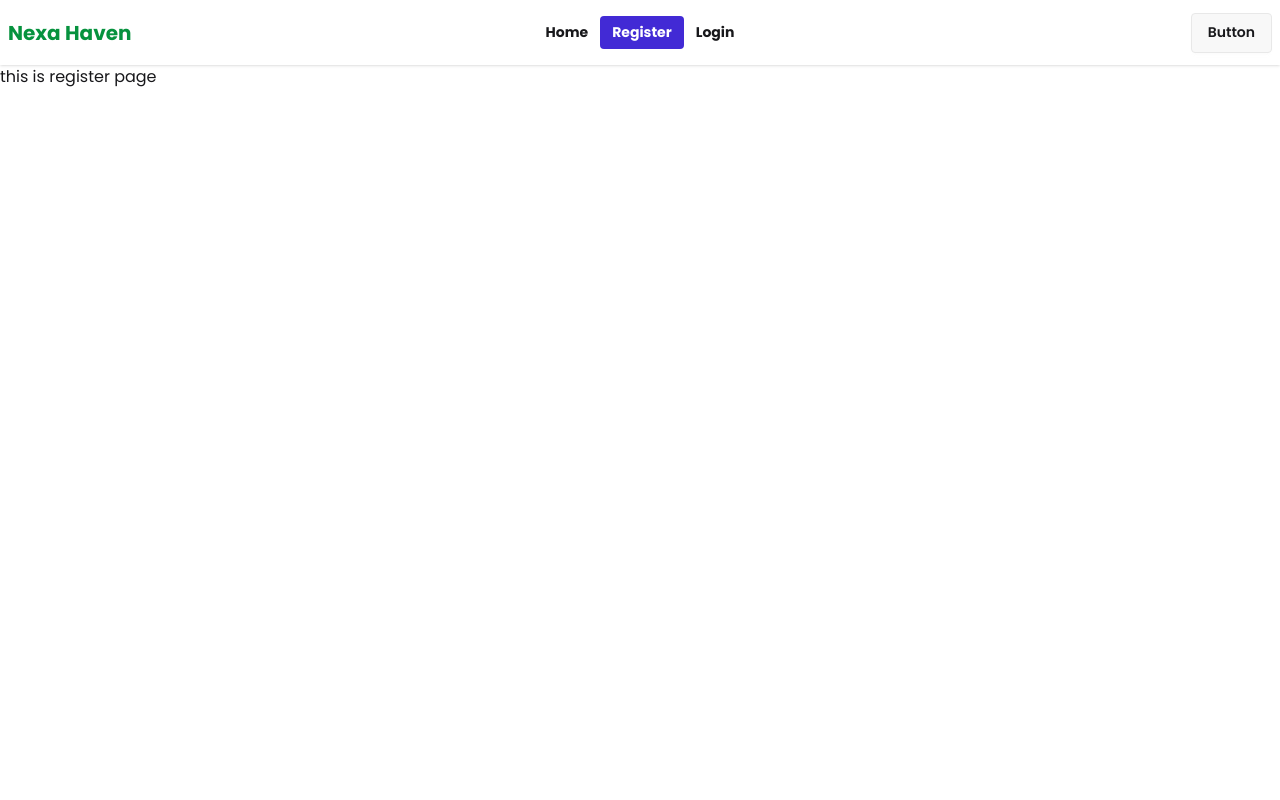
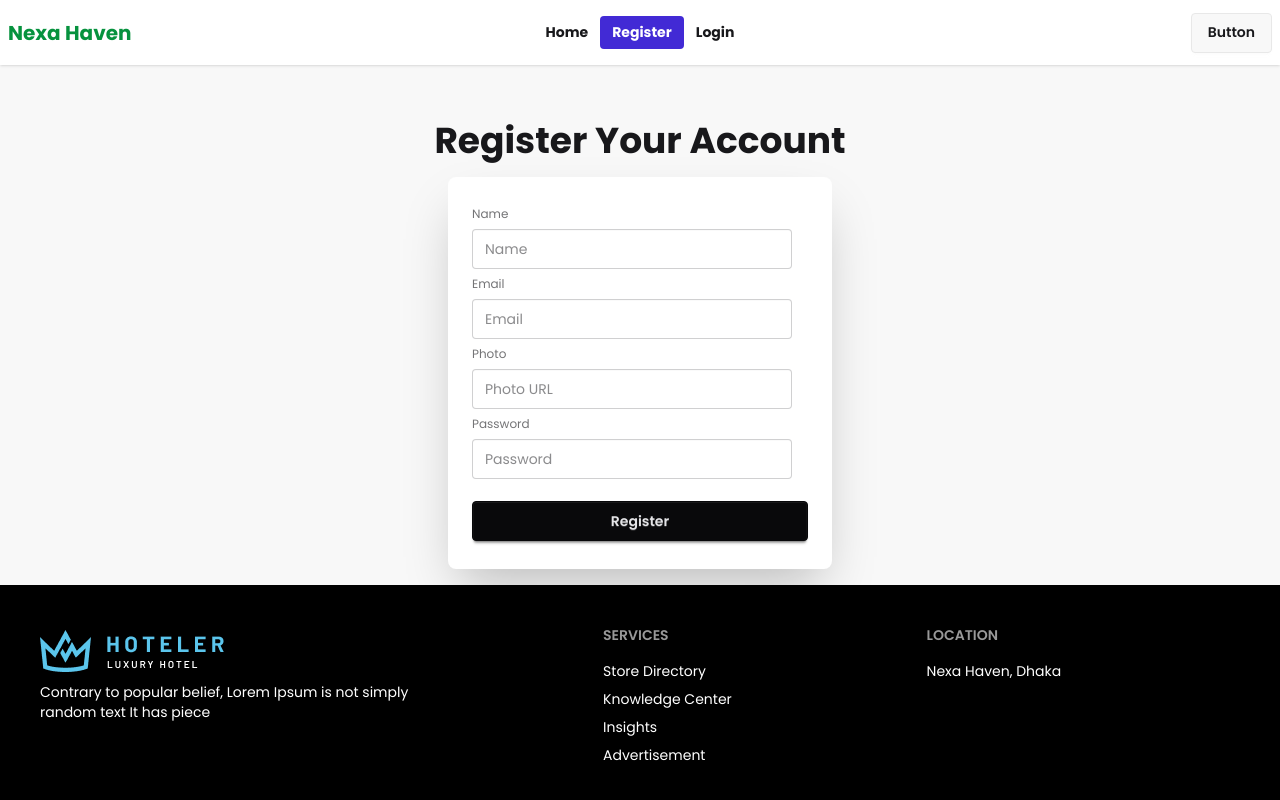
Before and after one commit to shahadat500441/react_nexa_haven_hotel_project, a React (Vite) app: page /register in a window 1280 px wide. Shown: the top 800 px of the page. Built offline with nearby package versions, Linux system fonts and the light colour scheme.

Commit message:
register and login feature added

```diff
--- a/package.json
+++ b/package.json
@@ -11,6 +11,7 @@
   },
   "dependencies": {
     "@tailwindcss/vite": "^4.1.11",
+    "firebase": "^11.10.0",
     "react": "^19.1.0",
     "react-dom": "^19.1.0",
     "react-router-dom": "^7.6.3",
--- /dev/null
+++ b/src/AuthProvider/AuthProvider.jsx
@@ -0,0 +1,33 @@
+import {createContext} from 'react';
+
+import {  createUserWithEmailAndPassword,
+    signInWithEmailAndPassword
+ } from "firebase/auth";
+import auth from './../firebase/firebase.config';
+
+
+export const AuthContext = createContext(null)
+const AuthProvider = ({children}) => {
+
+    const createUser = (email,password)=>{
+        return createUserWithEmailAndPassword(auth,email,password)
+
+    }
+
+    const loginUser = (email,password)=>{
+        return signInWithEmailAndPassword(auth,email,password)
+    }
+
+    const authInfo = {
+        createUser,
+        loginUser
+
+    }
+    return (
+        <AuthContext.Provider value={authInfo}>
+            {children}
+        </AuthContext.Provider>
+    );
+};
+
+export default AuthProvider;
--- /dev/null
+++ b/src/components/Footer.jsx
@@ -0,0 +1,33 @@
+import React from 'react';
+import footerLogo from "../assets/logo-ski.png"
+const Footer = () => {
+    return (
+        <footer className="footer sm:footer-horizontal bg-black text-base-content p-10">
+  <aside>
+    <img src={footerLogo} alt="" />
+    <p className="text-white">
+   Contrary to popular belief, Lorem Ipsum is not simply
+      <br />
+     random text It has piece
+    </p>
+  </aside>
+  <nav className="text-white">
+    <h6 className="footer-title ">Services</h6>
+    <a className="link link-hover">Store Directory</a>
+    <a className="link link-hover">Knowledge Center</a>
+    <a className="link link-hover">Insights</a>
+    <a className="link link-hover">Advertisement</a>
+  </nav>
+
+
+    <nav className="text-white">
+    <h6 className="footer-title ">Location</h6>
+  <p> Nexa Haven, Dhaka</p>
+
+  </nav>
+
+</footer>
+    );
+};
+
+export default Footer;
--- /dev/null
+++ b/src/firebase/firebase.config.js
@@ -0,0 +1,19 @@
+// Import the functions you need from the SDKs you need
+import { initializeApp } from "firebase/app";
+// TODO: Add SDKs for Firebase products that you want to use
+// https://firebase.google.com/docs/web/setup#available-libraries
+import { getAuth } from "firebase/auth";
+// Your web app's Firebase configuration
+const firebaseConfig = {
+  apiKey: "AIzaSyAWzbjqI1aHidNS0XOimVOMPlIajXhWpNg",
+  authDomain: "nexa-haven.firebaseapp.com",
+  projectId: "nexa-haven",
+  storageBucket: "nexa-haven.firebasestorage.app",
+  messagingSenderId: "763514299051",
+  appId: "1:763514299051:web:3982455bf0c3a845ab0dee"
+};
+
+// Initialize Firebase
+const app = initializeApp(firebaseConfig);
+const auth = getAuth(app);
+export default auth;
--- a/src/layout/Main.jsx
+++ b/src/layout/Main.jsx
@@ -1,12 +1,14 @@
 import React from 'react';
 import {Outlet} from "react-router-dom"
 import Navbar from '../components/Navbar';
+import Footer from '../components/Footer';
 
 const Main = () => {
     return (
         <div>
             <Navbar></Navbar>
             <Outlet></Outlet>
+            <Footer></Footer>
         </div>
     );
 };
--- a/src/main.jsx
+++ b/src/main.jsx
@@ -7,12 +7,13 @@ import {
 
   RouterProvider,
 } from "react-router-dom";
+import AuthProvider from './AuthProvider/AuthProvider';
 
 
 
 
 createRoot(document.getElementById('root')).render(
   <StrictMode>
-     <RouterProvider router={router} />
+     <AuthProvider><RouterProvider router={router} /></AuthProvider>
   </StrictMode>,
 )
--- a/src/pages/Login.jsx
+++ b/src/pages/Login.jsx
@@ -1,11 +1,59 @@
-import React from 'react';
+
+import { useContext } from 'react';
+import { AuthContext } from '../AuthProvider/AuthProvider';
 
 const Login = () => {
-    return (
-        <div>
-            this is login page
+
+    const {loginUser}= useContext(AuthContext)
+  const handelLogin = (e) => {
+    e.preventDefault();
+
+    const email = e.target.email.value;
+    const password = e.target.password.value;
+        loginUser(email,password)
+        .then(result=>{
+            console.log(result.user)
+        })
+        .catch(error=>{
+            console.error(error.message)
+        })
+
+
+  };
+  return (
+    <div className="hero bg-base-200 ">
+      <div className="hero-content flex-col ">
+        <div className="text-center lg:text-left">
+          <h1 className="text-4xl font-bold mt-10">Login Now!</h1>
         </div>
-    );
+        <div className="card bg-base-100 w-full max-w-sm shrink-0 shadow-2xl">
+          <div className="card-body">
+            <form onSubmit={handelLogin}>
+              <fieldset className="fieldset">
+                <label className="label">Email</label>
+                <input
+                  name="email"
+                  type="email"
+                  className="input"
+                  placeholder="Email"
+                  required
+                />
+                <label className="label">Password</label>
+                <input
+                  type="password"
+                  name="password"
+                  className="input"
+                  placeholder="Password"
+                  required
+                />
+                <button className="btn btn-neutral mt-4">Login</button>
+              </fieldset>
+            </form>
+          </div>
+        </div>
+      </div>
+    </div>
+  );
 };
 
 export default Login;
--- a/src/pages/Register.jsx
+++ b/src/pages/Register.jsx
@@ -1,11 +1,90 @@
-import React from 'react';
+import { useContext, useState } from "react";
+import { AuthContext } from "../AuthProvider/AuthProvider";
 
 const Register = () => {
-    return (
-        <div>
-            this is register page
+  const { createUser } = useContext(AuthContext);
+  const [error, setError] = useState("");
+  const handelRegister = (e) => {
+    e.preventDefault();
+    const name = e.target.name.value;
+    const email = e.target.email.value;
+    const password = e.target.password.value;
+    const photo = e.target.photo.value;
+    console.log(name, email, password, photo);
+
+    // error reset
+    setError("");
+
+
+    if (password.length > 6) {
+      setError("Password must be 6 character or longer");
+    }
+    if (!/^(?=.*[a-z])(?=.*[A-Z])[A-Za-z]{6}$/.test(password)) {
+      setError(
+        "Password should have at least character uppercase and lowercase"
+      );
+    }
+
+    createUser(email, password)
+      .then((result) => {
+        console.log(result.user);
+      })
+      .catch((error) => {
+        console.error(error.message);
+        setError(error.message)
+      });
+  };
+  return (
+    <div className="hero bg-base-200 ">
+      <div className="hero-content flex-col ">
+        <div className="text-center lg:text-left">
+          <h1 className="text-4xl font-bold mt-10">Register Your Account</h1>
         </div>
-    );
+        <div className="card bg-base-100 w-full max-w-sm shrink-0 shadow-2xl">
+          <div className="card-body">
+            <form onSubmit={handelRegister}>
+              <fieldset className="fieldset">
+                <label className="label">Name</label>
+                <input
+                  name="name"
+                  type="text"
+                  className="input"
+                  placeholder="Name"
+                />
+                <label className="label">Email</label>
+                <input
+                  name="email"
+                  type="email"
+                  className="input"
+                  placeholder="Email"
+                  required
+                />
+                <label className="label">Photo</label>
+                <input
+                  name="photo"
+                  type="photo"
+                  className="input"
+                  placeholder="Photo URL"
+                />
+                <label className="label">Password</label>
+
+                <input
+                  type="password"
+                  name="password"
+                  className="input"
+                  placeholder="Password"
+                  required
+                />
+
+                <button className="btn btn-neutral mt-4">Register</button>
+                {error && <p className="text-red-600">{error}</p>}
+              </fieldset>
+            </form>
+          </div>
+        </div>
+      </div>
+    </div>
+  );
 };
 
 export default Register;
```
Also changed, not shown: src/assets/logo-ski.png (added), 1 other file (tests, documents, lock files or other folders).
